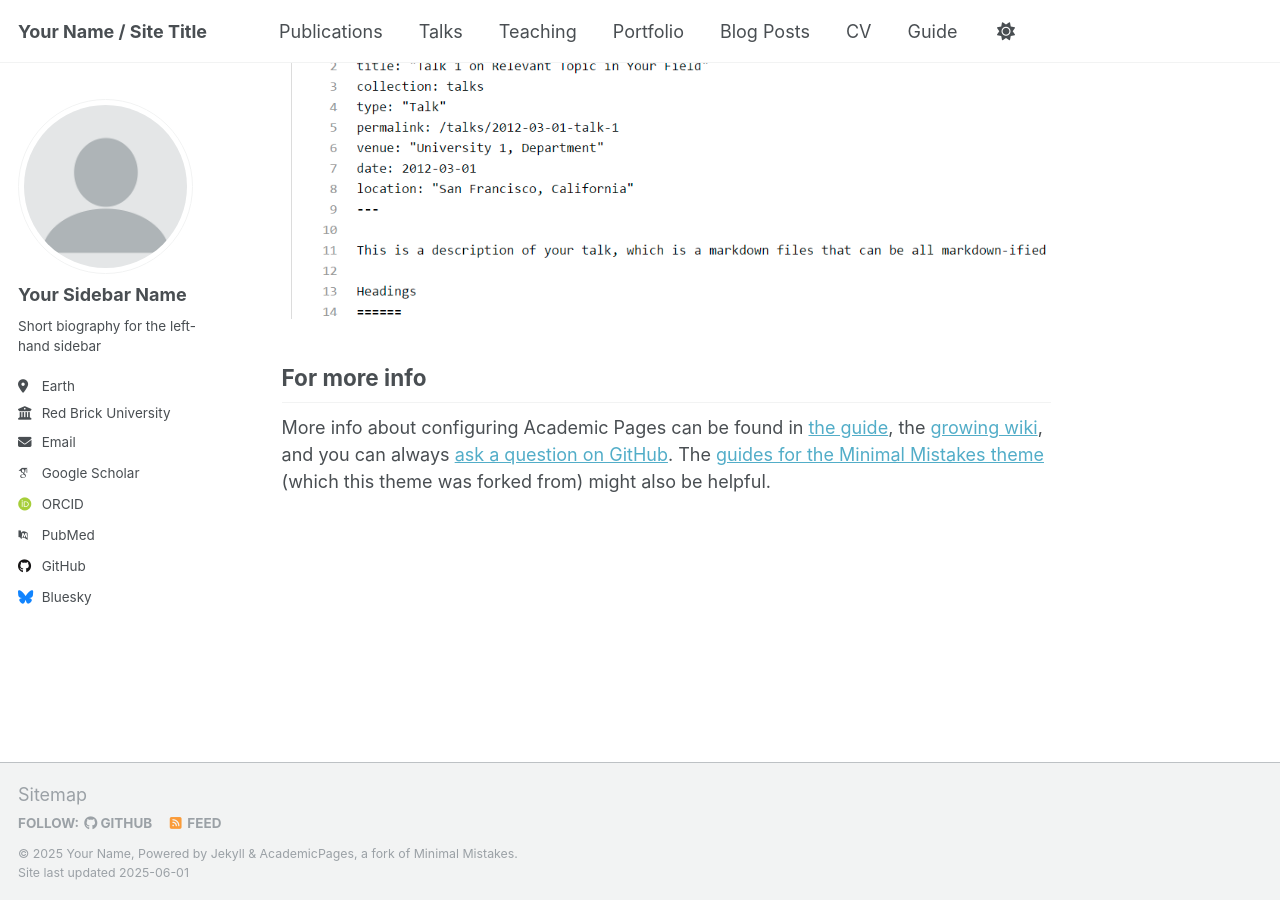
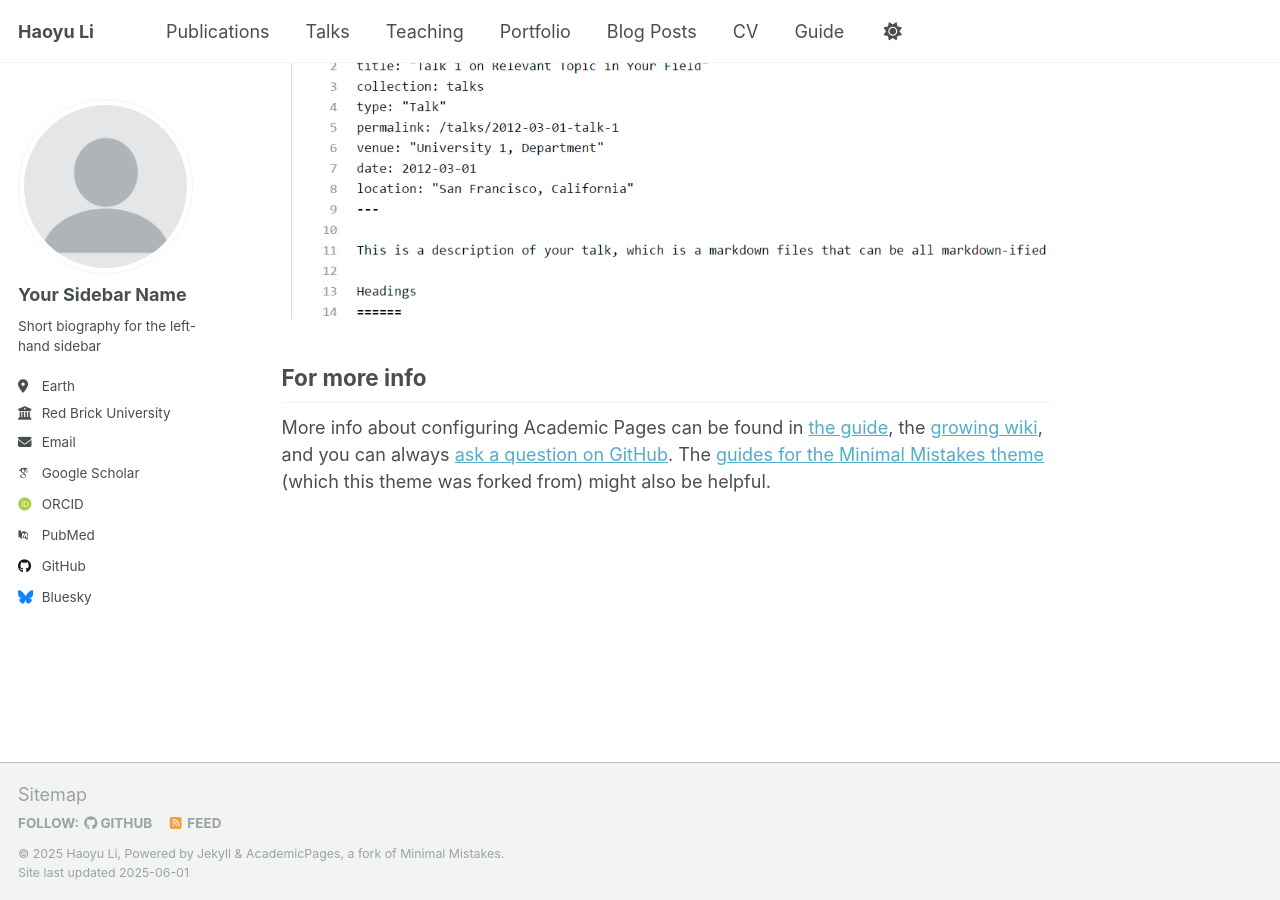
Before and after one commit to HaoyuuuuLi/HaoyuuuuLi.github.io, a Jekyll site: the page built from _pages/about.md, in a window 1280 px wide and 900 px high, scrolled down 2636 px. Built offline with Jekyll 4.4.1, drawn with Linux system fonts in a browser that asks for light colours; some web fonts are replaced.

Commit message:
feat: first commit

```diff
--- a/_config.yml
+++ b/_config.yml
@@ -9,13 +9,13 @@
 # Basic Site Settings
 locale                   : "en-US"
 site_theme               : "default"
-title                    : "Your Name / Site Title"
+title                    : "Haoyu Li"
 title_separator          : "-"
-name                     : &name "Your Name"
-description              : &description "personal description"
-url                      : https://academicpages.github.io # the base hostname & protocol for your site e.g. "https://[your GitHub username].github.io" or if you already have some other page hosted on Github then use "https://[your GitHub username].github.io/[Your Repo Name]"
+name                     : &name "Haoyu Li"
+description              : &description "personal website for Haoyu Li"
+url                      : https://haoyuuuuli.github.io # the base hostname & protocol for your site e.g. "https://[your GitHub username].github.io" or if you already have some other page hosted on Github then use "https://[your GitHub username].github.io/[Your Repo Name]"
 baseurl                  : "" # the subpath of your site, e.g. "/blog"
-repository               : "academicpages/academicpages.github.io"
+repository               : "HaoyuuuuLi/haoyuuuuli.github.io"
 
 # Site Author - The following control what appear as part of the author content on the side bar.
 #               If a field is blank the icon and link will not appear, otherwise it will be shown.
```
